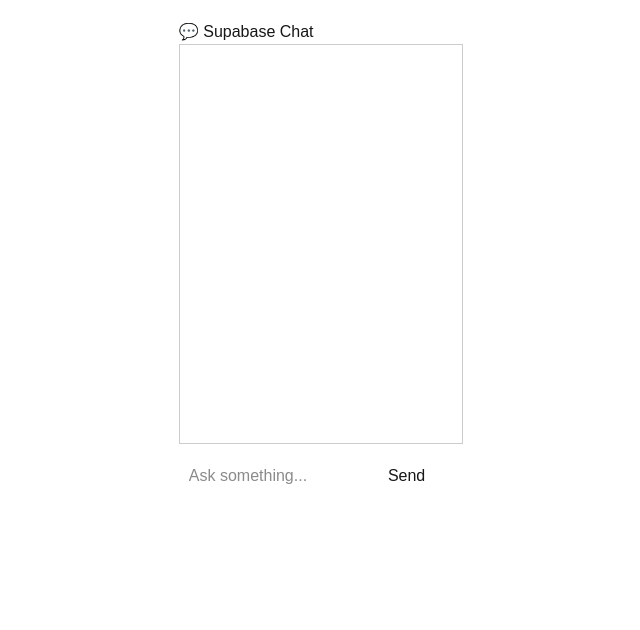
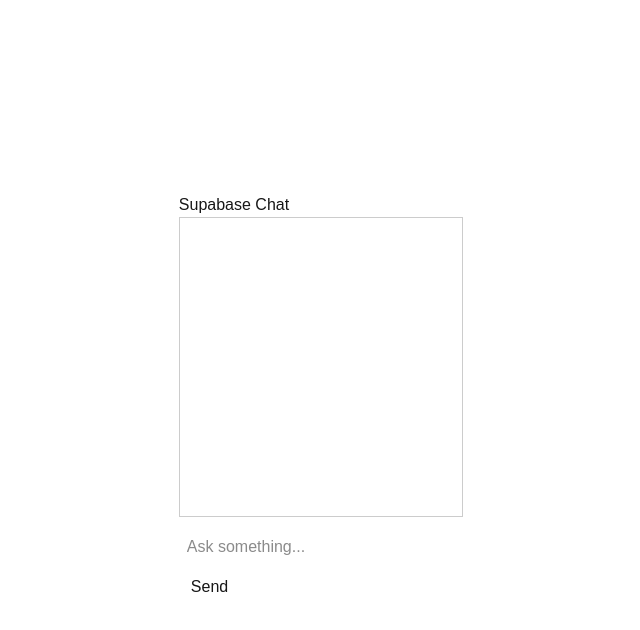
Before and after one commit to varalakshmikonjeti/supachat-app, a Next.js app in the folder frontend/: page / in a window 1280 px wide. Shown: the top 630 px of the page, without its empty margins (319-959 px from the left). Built offline with nearby package versions, Linux system fonts and the light colour scheme.

Commit message:
updated frontend chat logic and fixed issues

```diff
--- a/frontend/app/page.tsx
+++ b/frontend/app/page.tsx
@@ -2,104 +2,115 @@
 
 import { useState } from "react";
 
-export default function Page() {
+export default function Home() {
   const [query, setQuery] = useState("");
-  const [messages, setMessages] = useState<
-    { role: string; text?: string; data?: any }[]
-  >([]);
+  const [messages, setMessages] = useState<any[]>([]);
   const [loading, setLoading] = useState(false);
 
-  const sendQuery = async () => {
+  const sendMessage = async () => {
     if (!query.trim()) return;
 
-    const currentQuery = query;
-
-    // Add user message
-    setMessages((prev) => [
-      ...prev,
-      { role: "user", text: currentQuery },
-    ]);
-
+    const userMessage = { role: "user", content: query };
+    setMessages((prev) => [...prev, userMessage]);
     setQuery("");
     setLoading(true);
 
     try {
-      const res = await fetch(
-        "https://supabase-backend-r6vw.onrender.com/chat",
-        {
+      const res = await fetch("https://supabase-backend-r6vw.onrender.com/chat", {
         method: "POST",
         headers: {
           "Content-Type": "application/json",
         },
-          body: JSON.stringify({ query: currentQuery }),
-        }
-      );
+        body: JSON.stringify({ query }),
+      });
 
       const data = await res.json();
 
-      // Add bot message
-      setMessages((prev) => [
-        ...prev,
-        { role: "bot", data },
-      ]);
+      const botMessage = {
+        role: "bot",
+        content: data,
+      };
+
+      setMessages((prev) => [...prev, botMessage]);
     } catch (error) {
       setMessages((prev) => [
         ...prev,
-        {
-          role: "bot",
-          data: { message: "Error connecting to backend" },
-        },
+        { role: "bot", content: { type: "text", data: "Error connecting server" } },
       ]);
-    } finally {
+    }
+
     setLoading(false);
+  };
+
+  const renderBotResponse = (content: any) => {
+    if (!content) return "No response";
+
+    // TABLE RESPONSE
+    if (content.type === "table") {
+      return (
+        <table border={1} cellPadding={8} style={{ marginTop: "10px" }}>
+          <thead>
+            <tr>
+              <th>Title</th>
+              <th>Topic</th>
+              <th>Views</th>
+              <th>Likes</th>
+            </tr>
+          </thead>
+          <tbody>
+            {content.data.map((item: any, index: number) => (
+              <tr key={index}>
+                <td>{item.title}</td>
+                <td>{item.topic}</td>
+                <td>{item.views}</td>
+                <td>{item.likes}</td>
+              </tr>
+            ))}
+          </tbody>
+        </table>
+      );
     }
+
+    // TEXT RESPONSE
+    if (content.type === "text") {
+      return <p>{content.data}</p>;
+    }
+
+    return <pre>{JSON.stringify(content, null, 2)}</pre>;
   };
 
   return (
-    <div style={{ maxWidth: "600px", margin: "0 auto", padding: "20px" }}>
-      <h2>💬 Supabase Chat</h2>
+    <div style={{ maxWidth: "700px", margin: "auto", padding: "20px" }}>
+      <h2>Supabase Chat</h2>
 
-      {/* Chat Box */}
-      <div
-        style={{
-          border: "1px solid #ccc",
-          padding: "10px",
-          height: "400px",
-          overflowY: "auto",
-          marginBottom: "10px",
-        }}
-      >
+      <div style={{ border: "1px solid #ccc", padding: "10px", minHeight: "300px" }}>
         {messages.map((msg, index) => (
           <div key={index} style={{ marginBottom: "10px" }}>
             {msg.role === "user" ? (
-              <div>
-                <b>You:</b> {msg.text}
-              </div>
+              <p><b>You:</b> {msg.content}</p>
             ) : (
               <div>
-                <b>Bot:</b>{" "}
-                {msg.data?.message || JSON.stringify(msg.data)}
+                <b>Bot:</b>
+                {renderBotResponse(msg.content)}
               </div>
             )}
           </div>
         ))}
 
-        {loading && <p>⏳ Thinking...</p>}
+        {loading && <p>Bot is typing...</p>}
       </div>
 
-      {/* Input */}
+      <div style={{ marginTop: "10px" }}>
         <input
-        type="text"
           value={query}
           onChange={(e) => setQuery(e.target.value)}
           placeholder="Ask something..."
-        style={{ width: "70%", padding: "10px" }}
-        onKeyDown={(e) => e.key === "Enter" && sendQuery()}
+          style={{ width: "80%", padding: "8px" }}
         />
-
-      <button onClick={sendQuery} style={{ padding: "10px" }}>
+        <button onClick={sendMessage} style={{ padding: "8px 12px" }}>
           Send
         </button>
       </div>
+    </div>
   );
 }
```
Lines whose indentation alone changed are shown as unchanged.
